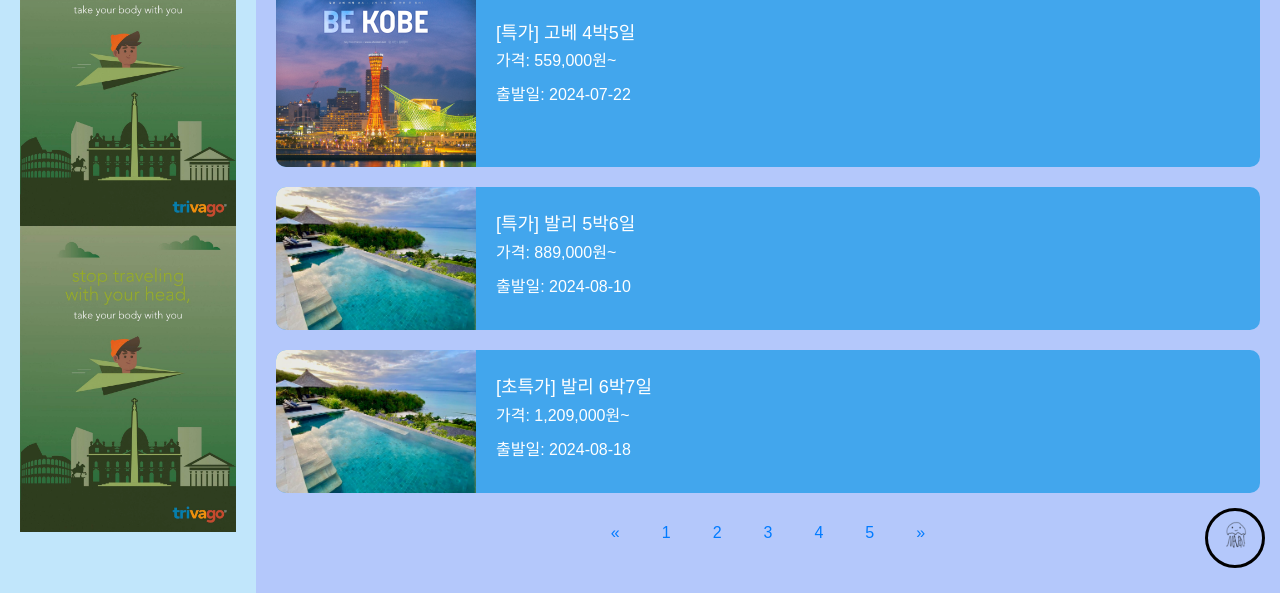
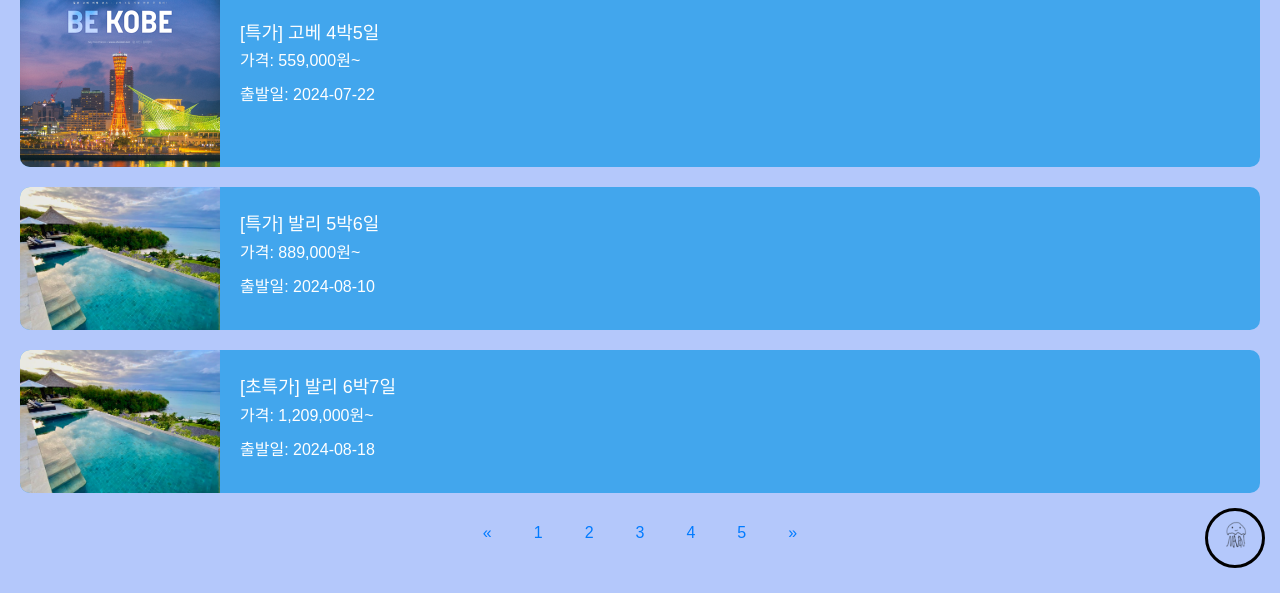
Before and after one commit to ChoWooJINnn/Travel-Website-Landing, a plain HTML site: page src/example3/gallery.html in a window 1280 px wide. Shown: the part 217-817 px from the top of the page. Drawn offline with nearby package versions, Linux system fonts and the light colour scheme.

Commit message:
modified:   src/example3/gallery.css 	modified:   src/example3/gallery.html

```diff
--- a/src/example3/gallery.css
+++ b/src/example3/gallery.css
@@ -72,18 +72,8 @@
     display: flex;
   }
 
-  .sidebar {
-    width: 20%;
-    background-color: #c1e6fb;
-    padding: 20px;
-  }
-
-  .ad img {
+  .content {
     width: 100%;
-  }
-
-  .content {
-    width: 80%;
     padding: 20px;
   }
 
--- a/src/example3/gallery.html
+++ b/src/example3/gallery.html
@@ -35,12 +35,6 @@
         </ul>
     </nav>
     <main>
-        <div class="sidebar">
-            <div class="ad">
-                <img src="ad.jpg" alt="광고">
-                <img src="ad.jpg" alt="광고">
-            </div>
-        </div>
         <div class="content">
             <div class="gallery-title">
                 <h2>최근 떠오르는 상품</h2>
```
